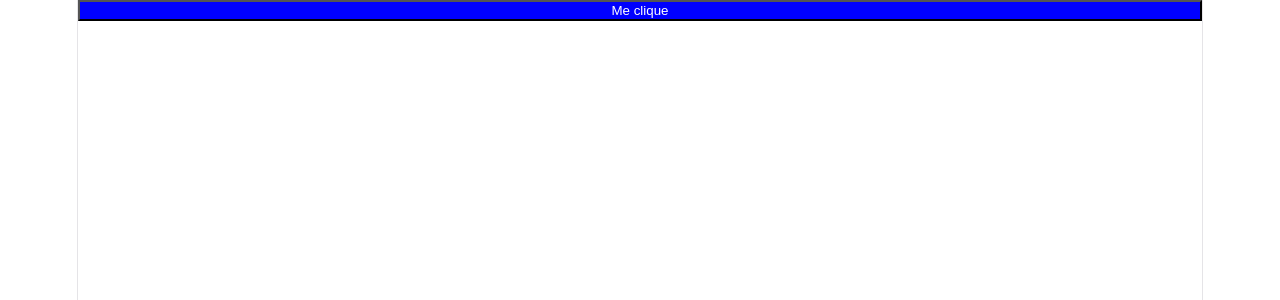
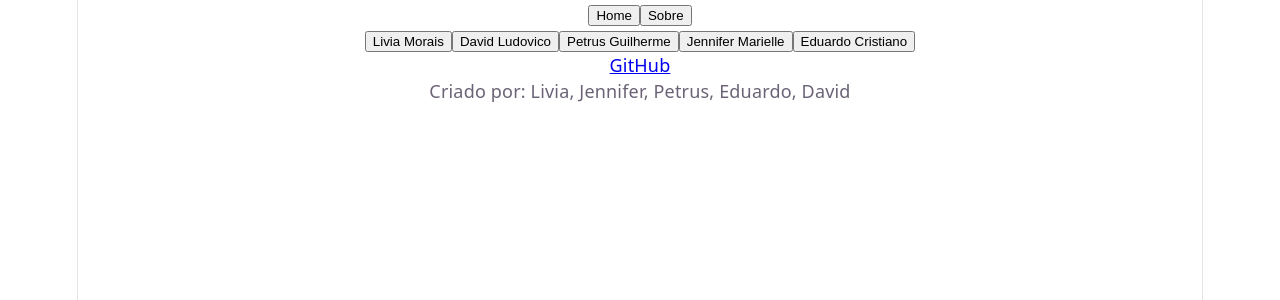
Before and after one commit to VicCAlq/2d-front-projeto-01, a React (Vite) app: page / in a window 1280 px wide. Shown: the top 300 px of the page. Built offline with nearby package versions, Linux system fonts and the light colour scheme.

Commit message:
App.jsx feito por livia e petrus

```diff
--- a/src/App.jsx
+++ b/src/App.jsx
@@ -1,34 +1,209 @@
-import { useState } from 'react'
-import reactLogo from './assets/react.svg'
-import viteLogo from './assets/vite.svg'
-import heroImg from './assets/hero.png'
-import './App.css'
+import { useState } from "react";
+import Cabecalho from "./components/Cabecalho";
+import Rodape from "./components/Rodape";
+import Menu from "./components/Menu";
+import Card from "./components/Card";
+import Conteudo from "./components/Conteudo";
+import "./App.css";
 
-const estilo = {
-  botao: {
-    backgroundColor: "blue",
-    color: "white",
+export default function App() {
+  const [pagina, setPagina] = useState("home");
+  const [alunoSelecionado, setAlunoSelecionado] = useState(null);
+
+  const alunos = [
+    {
+      nome: "Livia Morais",
+
+     codigos: [
+  {
+    titulo: "Muito fácil",
+    conteudo: `const frutas = ["maçã","banana","laranja"];
+const resposta01 = frutas[1];`
+  },
+  {
+    titulo: "Muito difícil",
+    conteudo: `let soma = 0;
+for (let i = 1; i <= 100; i++) {
+  soma += i;
+}`
+  },
+  {
+    titulo: "Aprendi muito",
+    conteudo: `function dobro(n){
+  return n * 2;
+}`
+  },
+  {
+    titulo: "Não entendi",
+    conteudo: `array.map(x => x * 2)`
   }
+]
+    },
+
+    {
+      nome: "David Ludovico",
+      foto: "https://via.placeholder.com/50",
+     codigos: [
+  {
+    titulo: "Muito fácil",
+    conteudo: `const ultimo = lista[lista.length - 1];`
+  },
+  {
+    titulo: "Muito difícil",
+    conteudo: `let soma = 0;
+for (let i = -100; i <= -1; i++) {
+  if (i % 2 === 0) {
+    soma += i;
+  }
+}`
+  },
+  {
+    titulo: "Aprendi muito",
+    conteudo: `function nomeCompleto(a,b){
+  return a + " " + b;
+}`
+  },
+  {
+    titulo: "Não entendi",
+    conteudo: `filter(x => x > 10)`
+  }
+]
+    },
+
+    {
+      nome: "Petrus Guilherme",
+
+      codigos: [
+  {
+    titulo: "Muito fácil",
+    conteudo: `const x = 10;`
+  },
+  {
+    titulo: "Muito difícil",
+    conteudo: `let temp = frutas[2];
+frutas[2] = frutas[5];
+frutas[5] = temp;`
+  },
+  {
+    titulo: "Aprendi muito",
+    conteudo: `function ehPositivo(n){
+  return n > 0;
+}`
+  },
+  {
+    titulo: "Não entendi",
+    conteudo: `includes("texto")`
+  }
+]
+    },
+
+    {
+      nome: "Jennifer Marielle",
+      foto: "https://via.placeholder.com/50",
+    codigos: [
+  {
+    titulo: "Muito fácil",
+    conteudo: `const soma = a + b;`
+  },
+  {
+    titulo: "Muito difícil",
+    conteudo: `while(i < lista.length){
+  i++;
+}`
+  },
+  {
+    titulo: "Aprendi muito",
+    conteudo: `function saudacao(){
+  return "Bom dia!";
+}`
+  },
+  {
+    titulo: "Não entendi",
+    conteudo: `split(" ")`
+  }
+]
+    },
+
+    {
+      nome: "Eduardo Cristiano",
+
+      codigos: [
+  {
+    titulo: "Muito fácil",
+    conteudo: `const numeros = [1,2,3];
+const primeiro = numeros[0];`
+  },
+  {
+    titulo: "Muito difícil",
+    conteudo: `let soma = 0;
+for (let i = 0; i < numeros.length; i++) {
+  soma += numeros[i];
 }
+numeros[numeros.length] = soma;`
+  },
+  {
+    titulo: "Aprendi muito",
+    conteudo: `function contar(lista){
+  return lista.length;
+}`
+  },
+  {
+    titulo: "Não entendi",
+    conteudo: `elementos.filter(e => e.numeroAtomico % 2 === 0)`
+  }
+]
+    }
+  ];
 
-function App() {
-  const [count, setCount] = useState(true)
+
+const equipe = [
+  {
+    nome: "Livia",
+    funcao: "Programou o Menu e Botao",
+    foto: "/livia.png"
+  },
+  {
+    nome: "Jennifer Marielle",
+    funcao: "Criou o Card e exibiu os códigos",
+    foto: "/mariele.png"
+  },
+  {
+    nome: "Petrus Guilherme",
+    funcao: "Implementou a lógica do App e navegação",
+    foto: "/petrus.png"
+  },
+  {
+    nome: "Eduardo Cristiano",
+    funcao: "Criou o Conteudo (página sobre equipe)",
+    foto: "/eduardo.png"
+  },
+  {
+    nome: "David Ludovico",
+    funcao: "Fez o Rodape e organização geral",
+    foto: "/david.png"
+  }
+];
 
   return (
+   <>
+  <div className="stars"></div>
+
+  <Cabecalho setPagina={setPagina} />
+
+  {pagina === "home" && (
     <>
-      <button
-        onClick={() => setCount(!count)}
-        style={
-          {
-            ...estilo.botao,
-            backgroundColor: count ? "blue" : "green"
-          }
-        }
-      >
-        Me clique
-      </button>
+      <Menu alunos={alunos} selecionarAluno={setAlunoSelecionado} />
+
+      {alunoSelecionado &&
+        alunoSelecionado.codigos.map((c, i) => (
+          <Card key={i} codigo={c} />
+        ))}
     </>
-  )
+  )}
+
+  {pagina === "sobre" && <Conteudo equipe={equipe} />}
+
+  <Rodape />
+</>
+  );
 }
-
-export default App
```
